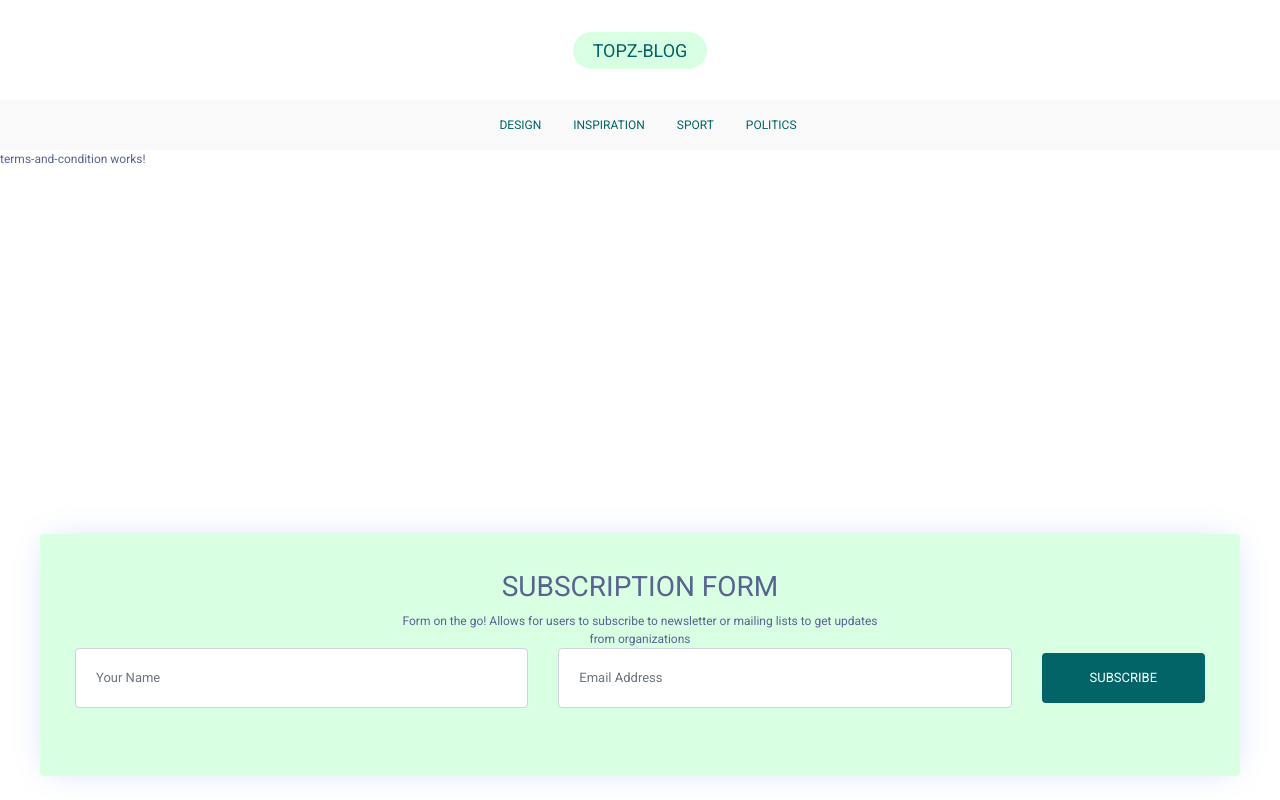
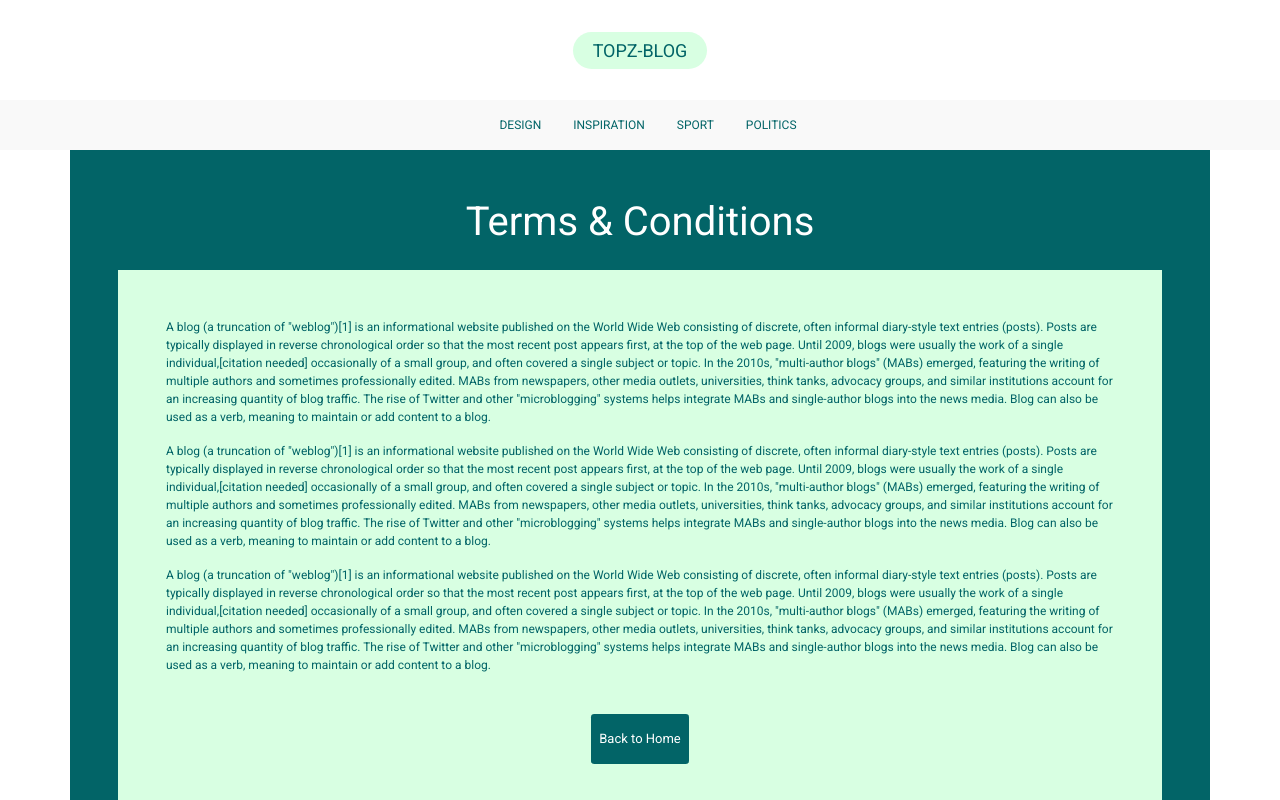
Before and after one commit to topzson/Angular_Blog_App, an Angular app: page /term-condition in a window 1280 px wide. Shown: the top 800 px of the page. Built offline with nearby package versions, Linux system fonts and the light colour scheme.

Commit message:
update design the blog front view

```diff
--- a/src/app/pages/about-us/about-us.component.html
+++ b/src/app/pages/about-us/about-us.component.html
@@ -1,8 +1,9 @@
 <section class="mt-5">
     <div class="container mt 5 mb-5 p-5 bg-theme">
+        <h1 class="text-white text-center"> About Us </h1>
         <div class="p-5 mt-4 bg-secondary-theme text-theme-primary">
 
-            <h1 class="text-white text-center"> About Us </h1>
+
             <p>A blog (a truncation of "weblog")[1] is an informational website published on the World Wide Web consisting of discrete, often informal diary-style text entries (posts). Posts are typically displayed in reverse chronological order so that the most recent post appears first, at the top of the web page. Until 2009, blogs were usually the work of a single individual,[citation needed] occasionally of a small group, and often covered a single subject or topic. In the 2010s, "multi-author blogs" (MABs) emerged, featuring the writing of multiple authors and sometimes professionally edited. MABs from newspapers, other media outlets, universities, think tanks, advocacy groups, and similar institutions account for an increasing quantity of blog traffic. The rise of Twitter and other "microblogging" systems helps integrate MABs and single-author blogs into the news media. Blog can also be used as a verb, meaning to maintain or add content to a blog.</p>
             <p>A blog (a truncation of "weblog")[1] is an informational website published on the World Wide Web consisting of discrete, often informal diary-style text entries (posts). Posts are typically displayed in reverse chronological order so that the most recent post appears first, at the top of the web page. Until 2009, blogs were usually the work of a single individual,[citation needed] occasionally of a small group, and often covered a single subject or topic. In the 2010s, "multi-author blogs" (MABs) emerged, featuring the writing of multiple authors and sometimes professionally edited. MABs from newspapers, other media outlets, universities, think tanks, advocacy groups, and similar institutions account for an increasing quantity of blog traffic. The rise of Twitter and other "microblogging" systems helps integrate MABs and single-author blogs into the news media. Blog can also be used as a verb, meaning to maintain or add content to a blog.</p>
             <p>A blog (a truncation of "weblog")[1] is an informational website published on the World Wide Web consisting of discrete, often informal diary-style text entries (posts). Posts are typically displayed in reverse chronological order so that the most recent post appears first, at the top of the web page. Until 2009, blogs were usually the work of a single individual,[citation needed] occasionally of a small group, and often covered a single subject or topic. In the 2010s, "multi-author blogs" (MABs) emerged, featuring the writing of multiple authors and sometimes professionally edited. MABs from newspapers, other media outlets, universities, think tanks, advocacy groups, and similar institutions account for an increasing quantity of blog traffic. The rise of Twitter and other "microblogging" systems helps integrate MABs and single-author blogs into the news media. Blog can also be used as a verb, meaning to maintain or add content to a blog.</p>
@@ -17,5 +18,4 @@
 
     </div>
 
-
 </section>
--- a/src/app/pages/terms-and-condition/terms-and-condition.component.html
+++ b/src/app/pages/terms-and-condition/terms-and-condition.component.html
@@ -1 +1,21 @@
-<p>terms-and-condition works!</p>
+<section class="mt-5">
+    <div class="container mt 5 mb-5 p-5 bg-theme">
+        <h1 class="text-white text-center"> Terms & Conditions </h1>
+        <div class="p-5 mt-4 bg-secondary-theme text-theme-primary">
+
+
+            <p>A blog (a truncation of "weblog")[1] is an informational website published on the World Wide Web consisting of discrete, often informal diary-style text entries (posts). Posts are typically displayed in reverse chronological order so that the most recent post appears first, at the top of the web page. Until 2009, blogs were usually the work of a single individual,[citation needed] occasionally of a small group, and often covered a single subject or topic. In the 2010s, "multi-author blogs" (MABs) emerged, featuring the writing of multiple authors and sometimes professionally edited. MABs from newspapers, other media outlets, universities, think tanks, advocacy groups, and similar institutions account for an increasing quantity of blog traffic. The rise of Twitter and other "microblogging" systems helps integrate MABs and single-author blogs into the news media. Blog can also be used as a verb, meaning to maintain or add content to a blog.</p>
+            <p>A blog (a truncation of "weblog")[1] is an informational website published on the World Wide Web consisting of discrete, often informal diary-style text entries (posts). Posts are typically displayed in reverse chronological order so that the most recent post appears first, at the top of the web page. Until 2009, blogs were usually the work of a single individual,[citation needed] occasionally of a small group, and often covered a single subject or topic. In the 2010s, "multi-author blogs" (MABs) emerged, featuring the writing of multiple authors and sometimes professionally edited. MABs from newspapers, other media outlets, universities, think tanks, advocacy groups, and similar institutions account for an increasing quantity of blog traffic. The rise of Twitter and other "microblogging" systems helps integrate MABs and single-author blogs into the news media. Blog can also be used as a verb, meaning to maintain or add content to a blog.</p>
+            <p>A blog (a truncation of "weblog")[1] is an informational website published on the World Wide Web consisting of discrete, often informal diary-style text entries (posts). Posts are typically displayed in reverse chronological order so that the most recent post appears first, at the top of the web page. Until 2009, blogs were usually the work of a single individual,[citation needed] occasionally of a small group, and often covered a single subject or topic. In the 2010s, "multi-author blogs" (MABs) emerged, featuring the writing of multiple authors and sometimes professionally edited. MABs from newspapers, other media outlets, universities, think tanks, advocacy groups, and similar institutions account for an increasing quantity of blog traffic. The rise of Twitter and other "microblogging" systems helps integrate MABs and single-author blogs into the news media. Blog can also be used as a verb, meaning to maintain or add content to a blog.</p>
+
+            <div class="text-center">
+                <button class="btn btn-info btn-sm mt-4 btn-theme">
+                    Back to Home
+                </button>
+            </div>
+
+        </div>
+
+    </div>
+
+</section>
```
